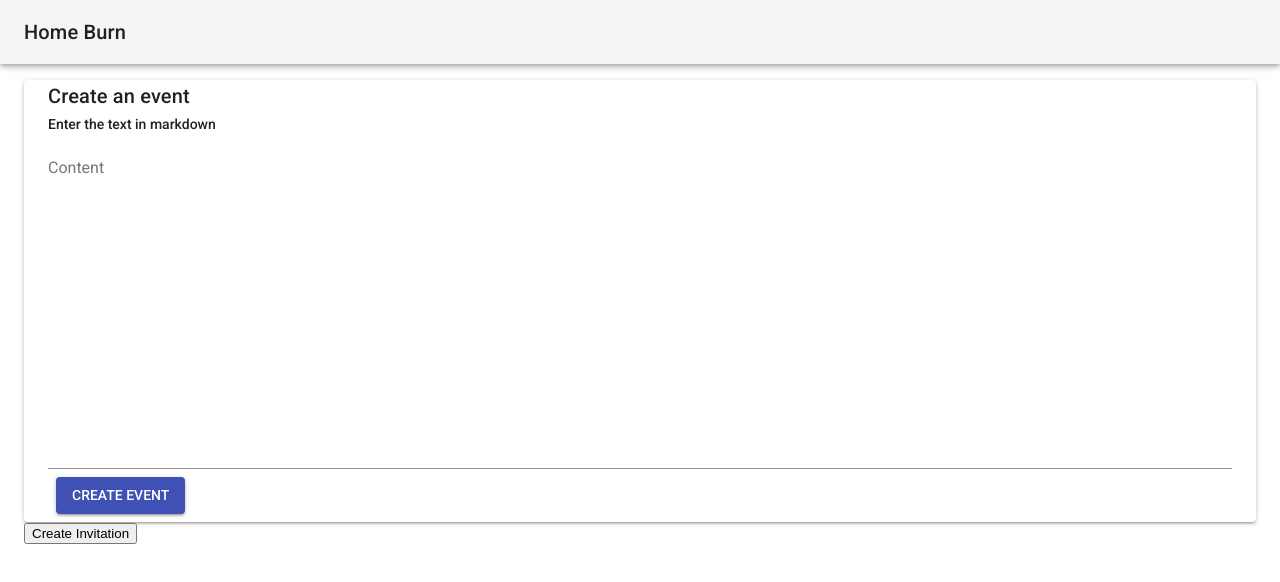
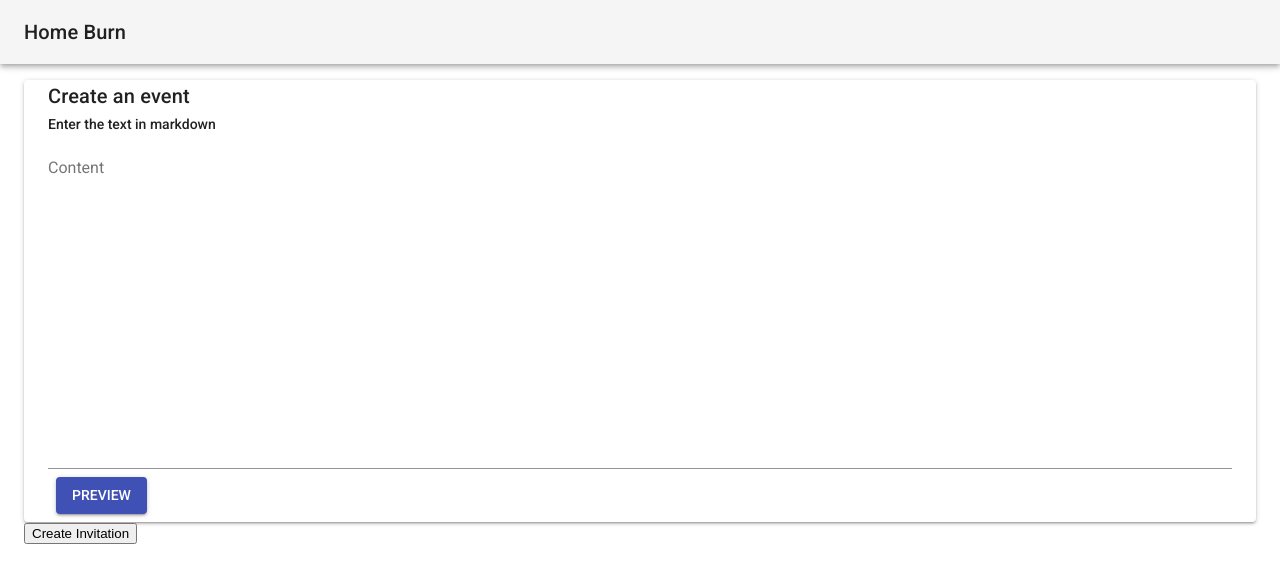
Before and after one commit to chmac/cryptparty, a React (Create React App) app in the folder app/: page / in a window 1280 px wide. Shown: the top 582 px of the page. Built offline with nearby package versions, Linux system fonts and the light colour scheme.

Commit message:
Two step preview / confirm step.

```diff
--- a/app/src/scenes/Events/Events.scene.tsx
+++ b/app/src/scenes/Events/Events.scene.tsx
@@ -1,4 +1,4 @@
-import React from "react";
+import React, { useState } from "react";
 import { ThunkDispatch } from "redux-thunk";
 import { connect } from "react-redux";
 import {
@@ -17,12 +17,41 @@ import { AppState } from "../../store";
 import { AnyAction } from "redux";
 
 const Events: React.FC<Props> = (props: Props) => {
-  const { classes, setContent, createEvent } = props;
+  const { classes, content, setContent, createEvent } = props;
 
-  return (
-    <div className={classes.root}>
-      <Paper className={classes.paper}>
-        <Typography variant="h6">Create an event</Typography>
+  const [isPreview, setPreview] = useState(false);
+
+  const showPreview = () => {
+    return (
+      <>
+        <Typography variant="body2">{content}</Typography>
+        <Button
+          variant="contained"
+          color="default"
+          className={classes.button}
+          onClick={() => {
+            setPreview(false);
+          }}
+        >
+          Edit Again
+        </Button>
+        <Button
+          variant="contained"
+          color="secondary"
+          className={classes.button}
+          onClick={() => {
+            createEvent();
+          }}
+        >
+          Publish
+        </Button>
+      </>
+    );
+  };
+
+  const showEditor = () => {
+    return (
+      <>
         <Typography variant="body2">Enter the text in markdown</Typography>
         <TextField
           id="content"
@@ -36,10 +65,21 @@ const Events: React.FC<Props> = (props: Props) => {
           variant="contained"
           color="primary"
           className={classes.button}
-          onClick={createEvent}
+          onClick={() => {
+            setPreview(true);
+          }}
         >
-          Create Event
+          Preview
         </Button>
+      </>
+    );
+  };
+
+  return (
+    <div className={classes.root}>
+      <Paper className={classes.paper}>
+        <Typography variant="h6">Create an event</Typography>
+        {isPreview ? showPreview() : showEditor()}
       </Paper>
     </div>
   );
@@ -47,7 +87,7 @@ const Events: React.FC<Props> = (props: Props) => {
 
 const mapStateToProps = (state: AppState) => {
   return {
-    foo: state.Events.content
+    content: state.Events.content
   };
 };
 
```
